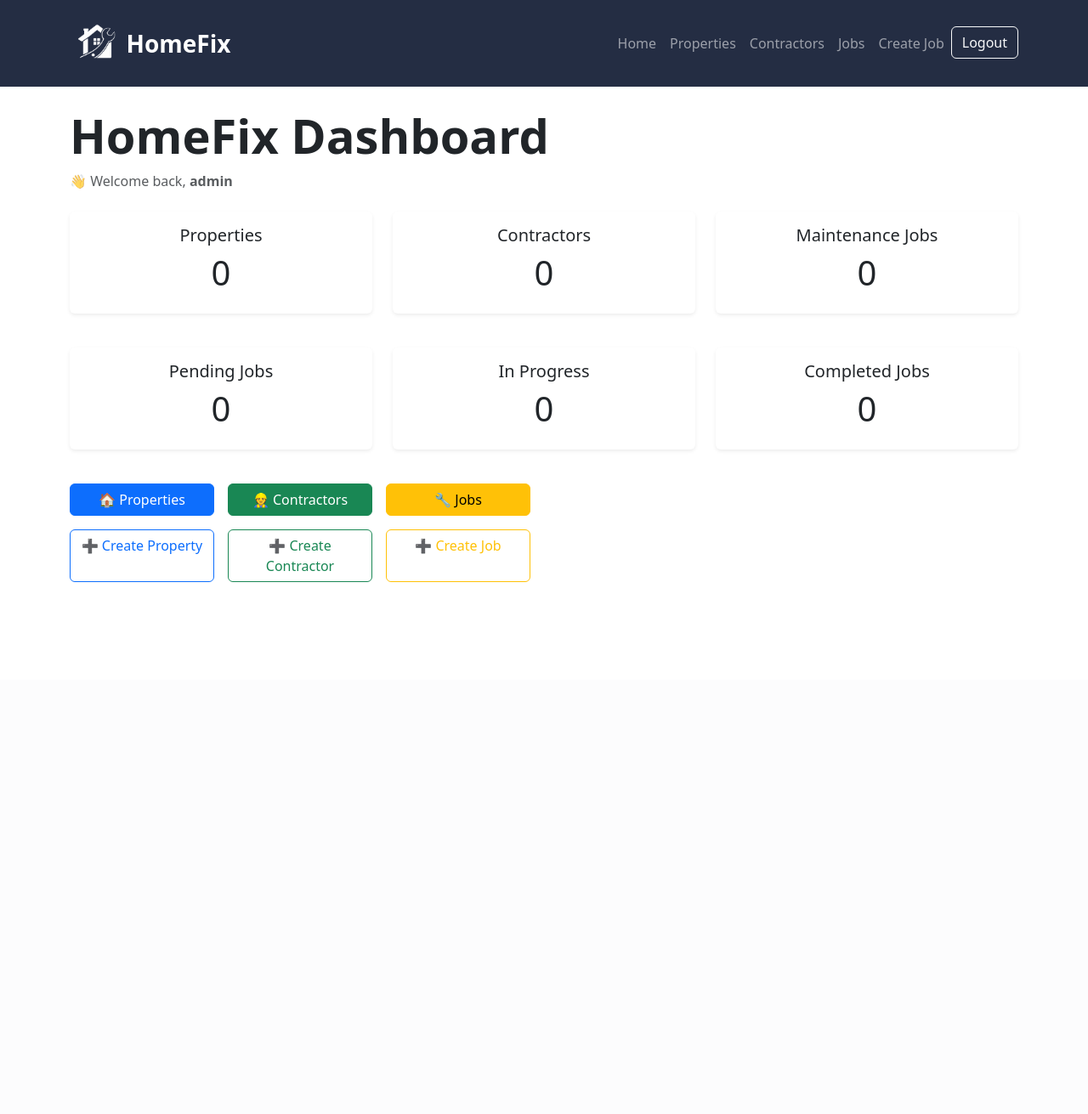
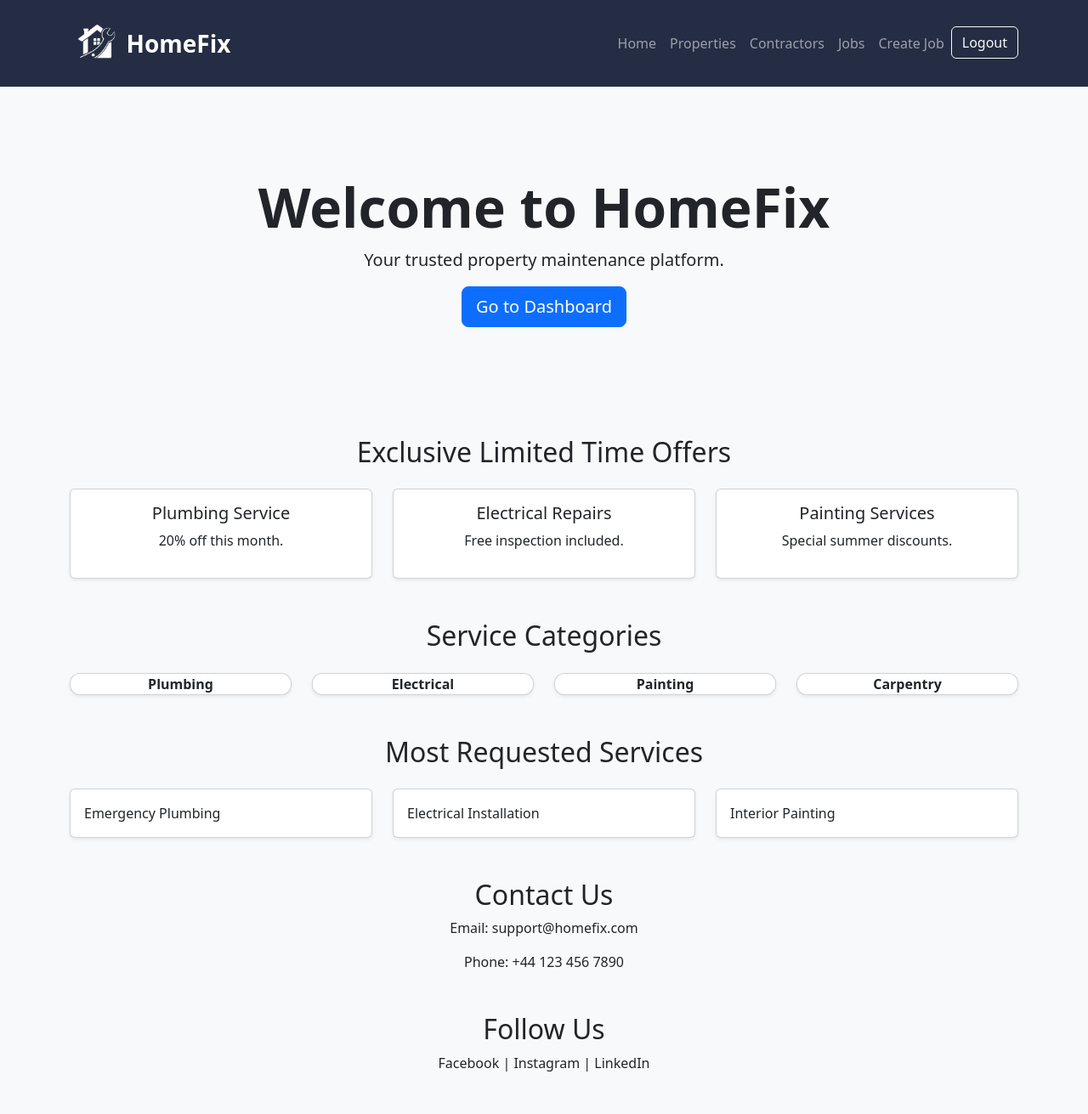
Before and after one commit to Y40Y50/homefix, a Django app: page / in a window 1280 px wide. Shown: the whole page at 85% size. Before the commit the page ends 685 px from the top, so only its background shows below. Run offline with Django 5.2, Linux system fonts and the light colour scheme; a user stored in the database is signed in; data comes from the database, SQL or seed files in the repository; both versions use the stored data as it was after the commit.

Commit message:
Add public homepage and custom CSS styling

```diff
--- /dev/null
+++ b/maintenance/static/css/style.css
@@ -0,0 +1,27 @@
+body {
+    background-color: #f8f9fa;
+}
+
+.hero-section {
+    padding: 80px 0;
+}
+
+.offer-card {
+    transition: 0.3s;
+}
+
+.offer-card:hover {
+    transform: translateY(-5px);
+}
+
+.category-card {
+    border-radius: 12px;
+    font-weight: 600;
+}
+
+.footer {
+    background-color: #242d43;
+    color: white;
+    padding: 20px;
+    text-align: center;
+}
--- a/maintenance/templates/maintenance/base.html
+++ b/maintenance/templates/maintenance/base.html
@@ -8,6 +8,8 @@
     <title>HomeFix</title>
 
     <link href="https://cdn.jsdelivr.net/npm/bootstrap@5.3.3/dist/css/bootstrap.min.css" rel="stylesheet">
+
+    <link rel="stylesheet" href="{% static 'css/style.css' %}">
 </head>
 
 <body>
--- a/maintenance/templates/maintenance/home.html
+++ b/maintenance/templates/maintenance/home.html
@@ -1,106 +1,174 @@
 {% extends 'maintenance/base.html' %}
 
 {% block content %}
+<div class="hero-section text-center">
 
-<h1 class="display-4 fw-bold mb-2">
-    HomeFix Dashboard
+    <h1 class="display-3 fw-bold">
+        Welcome to HomeFix
     </h1>
 
-<p class="text-muted mb-4">
-    👋 Welcome back, <strong>{{ request.user.username }}</strong>
+    <p class="lead">
+        Your trusted property maintenance platform.
     </p>
+
+    {% if user.is_authenticated %}
+
+    <a href="/dashboard/" class="btn btn-primary btn-lg">
+        Go to Dashboard
+    </a>
+
+    {% else %}
+
+    <a href="/accounts/login/" class="btn btn-primary btn-lg">
+        Login
+    </a>
+
+    <a href="/accounts/register/" class="btn btn-success btn-lg">
+        Register
+    </a>
+
+    {% endif %}
+
+</div>
+
+<!-- Exclusive Offers -->
+
+<section class="my-5">
+
+    <h2 class="text-center mb-4">
+        Exclusive Limited Time Offers
+    </h2>
 
     <div class="row">
 
-    <div class="col-md-4 mb-3">
-        <div class="card shadow-sm border-0 text-center">
-            <div class="card-body">
-                <h5 class="card-title">Properties</h5>
-                <h1>{{ property_count }}</h1>
+        <div class="col-md-4">
+            <div class="card offer-card shadow-sm">
+                <div class="card-body text-center">
+                    <h5>Plumbing Service</h5>
+                    <p>20% off this month.</p>
                 </div>
             </div>
         </div>
 
-    <div class="col-md-4 mb-3">
-        <div class="card shadow-sm border-0 text-center">
-            <div class="card-body">
-                <h5 class="card-title">Contractors</h5>
-                <h1>{{ contractor_count }}</h1>
+        <div class="col-md-4">
+            <div class="card offer-card shadow-sm">
+                <div class="card-body text-center">
+                    <h5>Electrical Repairs</h5>
+                    <p>Free inspection included.</p>
                 </div>
             </div>
         </div>
 
-    <div class="col-md-4 mb-3">
-        <div class="card shadow-sm border-0 text-center">
-            <div class="card-body">
-                <h5 class="card-title">Maintenance Jobs</h5>
-                <h1>{{ job_count }}</h1>
-            </div>
-        </div>
-    </div>
-
-</div>
-<div class="row mt-4">
-
-    <div class="col-md-4 mb-3">
-        <div class="card shadow-sm border-0 text-center">
-            <div class="card-body">
-                <h5 class="card-title">Pending Jobs</h5>
-                <h1>{{ pending_jobs }}</h1>
-            </div>
-        </div>
-    </div>
-
-    <div class="col-md-4 mb-3">
-        <div class="card shadow-sm border-0 text-center">
-            <div class="card-body">
-                <h5 class="card-title">In Progress</h5>
-                <h1>{{ in_progress_jobs }}</h1>
-            </div>
-        </div>
-    </div>
-
-    <div class="col-md-4 mb-3">
-        <div class="card shadow-sm border-0 text-center">
-            <div class="card-body">
-                <h5 class="card-title">Completed Jobs</h5>
-                <h1>{{ completed_jobs }}</h1>
+        <div class="col-md-4">
+            <div class="card offer-card shadow-sm">
+                <div class="card-body text-center">
+                    <h5>Painting Services</h5>
+                    <p>Special summer discounts.</p>
                 </div>
             </div>
         </div>
 
     </div>
 
-<div class="d-flex gap-3 mt-4">
+</section>
 
-    <a href="/properties/" class="btn btn-primary" style="width:170px;">
-        🏠 Properties
-    </a>
+<!-- Categories -->
 
-    <a href="/contractors/" class="btn btn-success" style="width:170px;">
-        👷 Contractors
-    </a>
+<section class="my-5">
 
-    <a href="/jobs/" class="btn btn-warning" style="width:170px;">
-        🔧 Jobs
-    </a>
+    <h2 class="text-center mb-4">
+        Service Categories
+    </h2>
+
+    <div class="row text-center">
+
+        <div class="col-md-3">
+            <div class="card category-card offer-card shadow-sm">
+                Plumbing
+            </div>
+        </div>
+
+        <div class="col-md-3">
+            <div class="card category-card offer-card shadow-sm">
+                Electrical
+            </div>
+        </div>
+
+        <div class="col-md-3">
+            <div class="card category-card offer-card shadow-sm">
+                Painting
+            </div>
+        </div>
+
+        <div class="col-md-3">
+            <div class="card category-card offer-card shadow-sm">
+                Carpentry
+            </div>
+        </div>
 
     </div>
 
-<div class="d-flex gap-3 mt-3">
+</section>
 
-    <a href="/properties/create/" class="btn btn-outline-primary" style="width:170px;">
-        ➕ Create Property
-    </a>
+<!-- Most Requested -->
 
-    <a href="/contractors/create/" class="btn btn-outline-success" style="width:170px;">
-        ➕ Create Contractor
-    </a>
+<section class="my-5">
 
-    <a href="/jobs/create/" class="btn btn-outline-warning" style="width:170px;">
-        ➕ Create Job
-    </a>
+    <h2 class="text-center mb-4">
+        Most Requested Services
+    </h2>
+
+    <div class="row">
+
+        <div class="col-md-4">
+            <div class="card offer-card shadow-sm">
+                <div class="card-body">
+                    Emergency Plumbing
+                </div>
+            </div>
+        </div>
+
+        <div class="col-md-4">
+            <div class="card offer-card shadow-sm">
+                <div class="card-body">
+                    Electrical Installation
+                </div>
+            </div>
+        </div>
+
+        <div class="col-md-4">
+            <div class="card offer-card shadow-sm">
+                <div class="card-body">
+                    Interior Painting
+                </div>
+            </div>
+        </div>
 
     </div>
 
+</section>
+
+<!-- Contact -->
+
+<section class="my-5 text-center">
+
+    <h2>Contact Us</h2>
+
+    <p>Email: support@homefix.com</p>
+
+    <p>Phone: +44 123 456 7890</p>
+
+</section>
+
+<!-- Social -->
+
+<section class="my-5 text-center">
+
+    <h2>Follow Us</h2>
+
+    <p>
+        Facebook | Instagram | LinkedIn
+    </p>
+
+</section>
 {% endblock %}
--- a/maintenance/urls.py
+++ b/maintenance/urls.py
@@ -3,6 +3,7 @@ from . import views
 
 urlpatterns = [
     path('', views.home, name='home'),
+    path('dashboard/', views.dashboard, name='dashboard'),
     path('properties/', views.property_list, name='property_list'),
     path('contractors/', views.contractor_list, name='contractor_list'),
     path('properties/create/', views.create_property, name='create_property'),
--- a/maintenance/views.py
+++ b/maintenance/views.py
@@ -6,8 +6,16 @@ from django.contrib.auth.decorators import login_required
 from django.db.models import Q
 from django.core.paginator import Paginator
 
+
+def home(request):
+
+    return render(
+        request,
+        'maintenance/home.html'
+    )
+
 @login_required
-def home(request):
+def dashboard(request):
 
     property_count = Property.objects.filter(
         user=request.user
@@ -47,7 +55,7 @@ def home(request):
 
     return render(
         request,
-        'maintenance/home.html',
+        'maintenance/dashboard.html',
         context
     )
 @login_required
```
Also changed, not shown: maintenance/templates/maintenance/dashboard.html (added, +106 -0 lines), db.sqlite3. Lines whose indentation alone changed are shown as unchanged.
